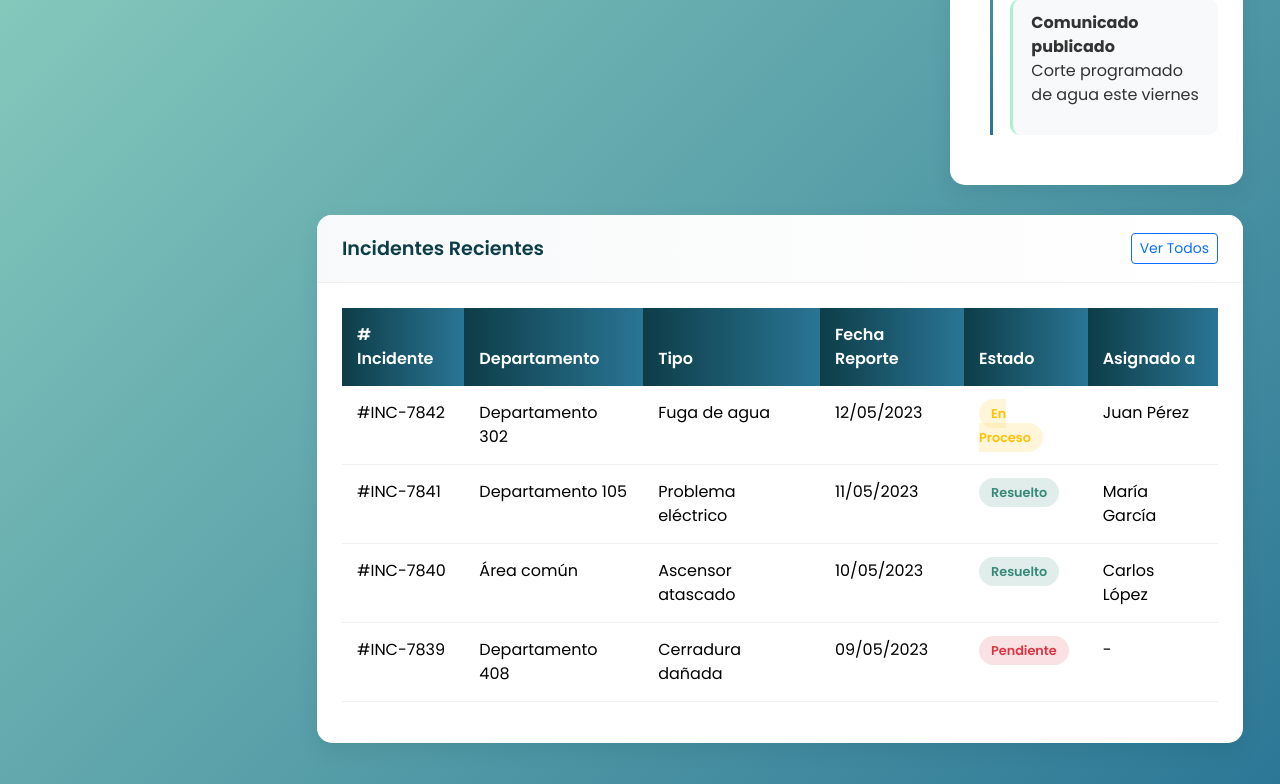
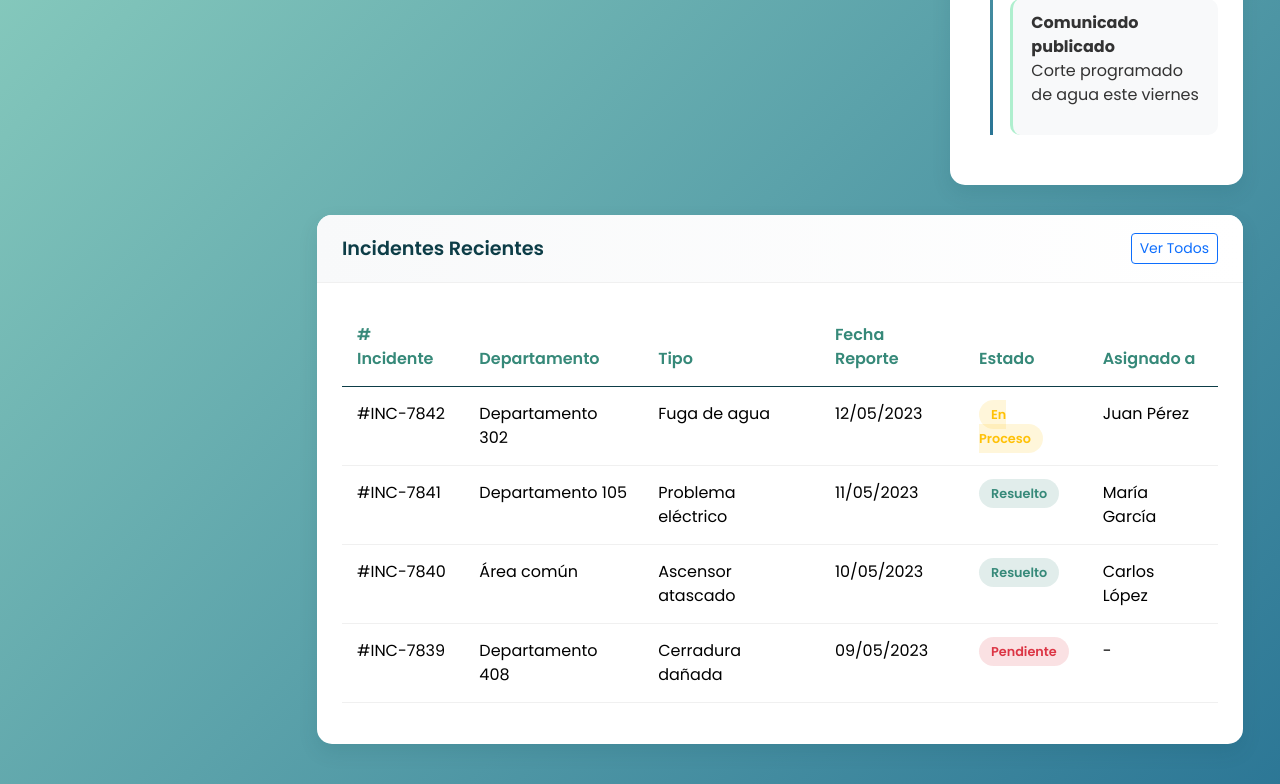
Before and after one commit to velasquez05-eng/edificio, a PHP site: page /public/vista/DashboardVista.php in a window 1280 px wide. Shown: the part 1016-1800 px from the top of the page. Run offline with PHP 8.4, Linux system fonts and the light colour scheme; the visitor is signed in with stand-in values (Sample User, id 1).

Commit message:
mejora de los estilos para las tablas

```diff
--- a/includes/css/dashboard.css
+++ b/includes/css/dashboard.css
@@ -561,11 +561,11 @@
 
         /* Tables */
         .table thead th {
-            background: linear-gradient(to right, var(--azul-oscuro), var(--azul));
-            color: white;
-            border: none;
+            color:var(--verde);
+            border-color: #0d3d47;
             font-weight: 600;
             padding: 15px;
+            border-radius: 4%;
         }
 
         .table tbody tr {
```
